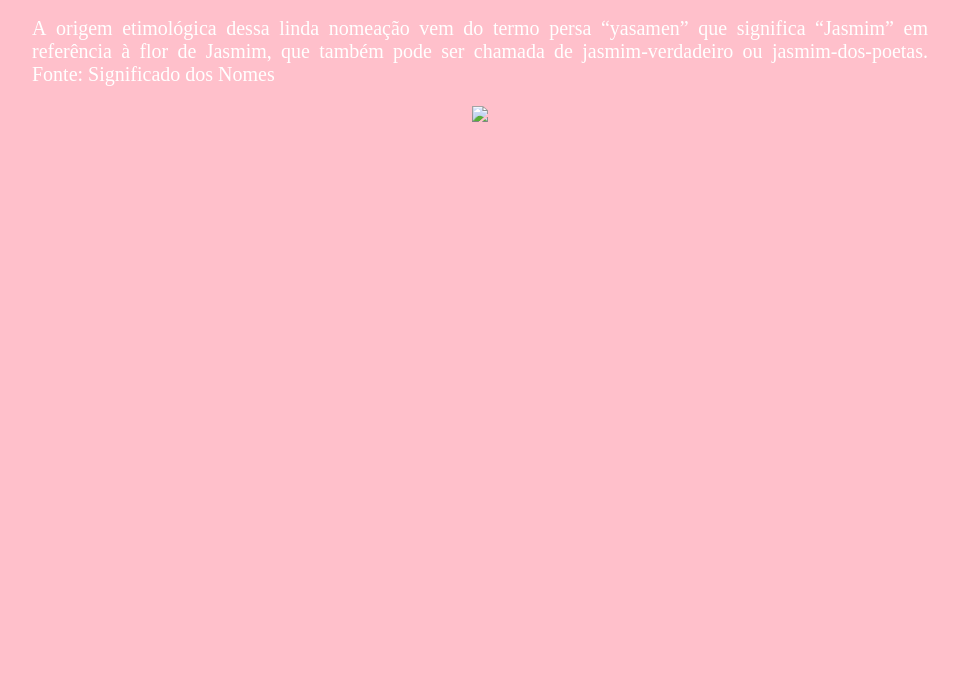
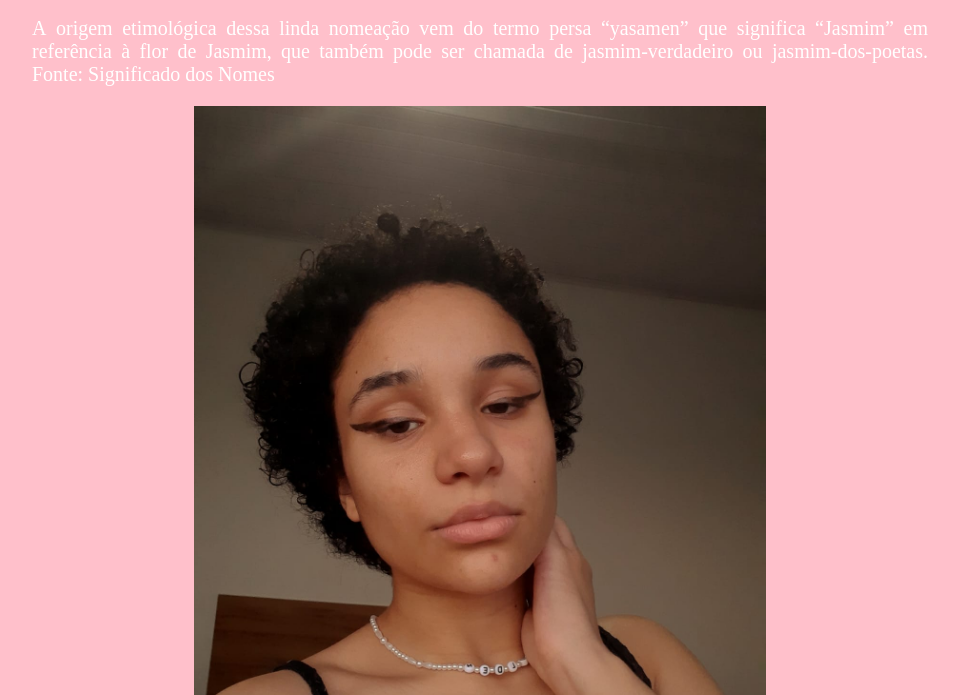
Before and after one commit to yasminlinda/sitedayas, a plain HTML site: page index.html in a window 1280 px wide. Shown: the part 105-800 px from the top of the page, without its empty margins (160-1118 px from the left). Drawn offline with Linux system fonts and the light colour scheme.

Commit message:
sexta atualização

```diff
--- a/index.html
+++ b/index.html
@@ -11,7 +11,7 @@
 <h3> Yasmin é muito linda mesmo </h3>
 <p> A origem etimológica dessa linda nomeação vem do termo persa “yasamen” que significa “Jasmim” em referência à flor de Jasmim, que também pode ser chamada de jasmim-verdadeiro ou jasmim-dos-poetas. Fonte: Significado dos Nomes </p>
 <figure>
-	<img src="img/yas.jpg">
+	<img src="img/yas.jpeg">
 </figure>
 </body>
 </html>
```
